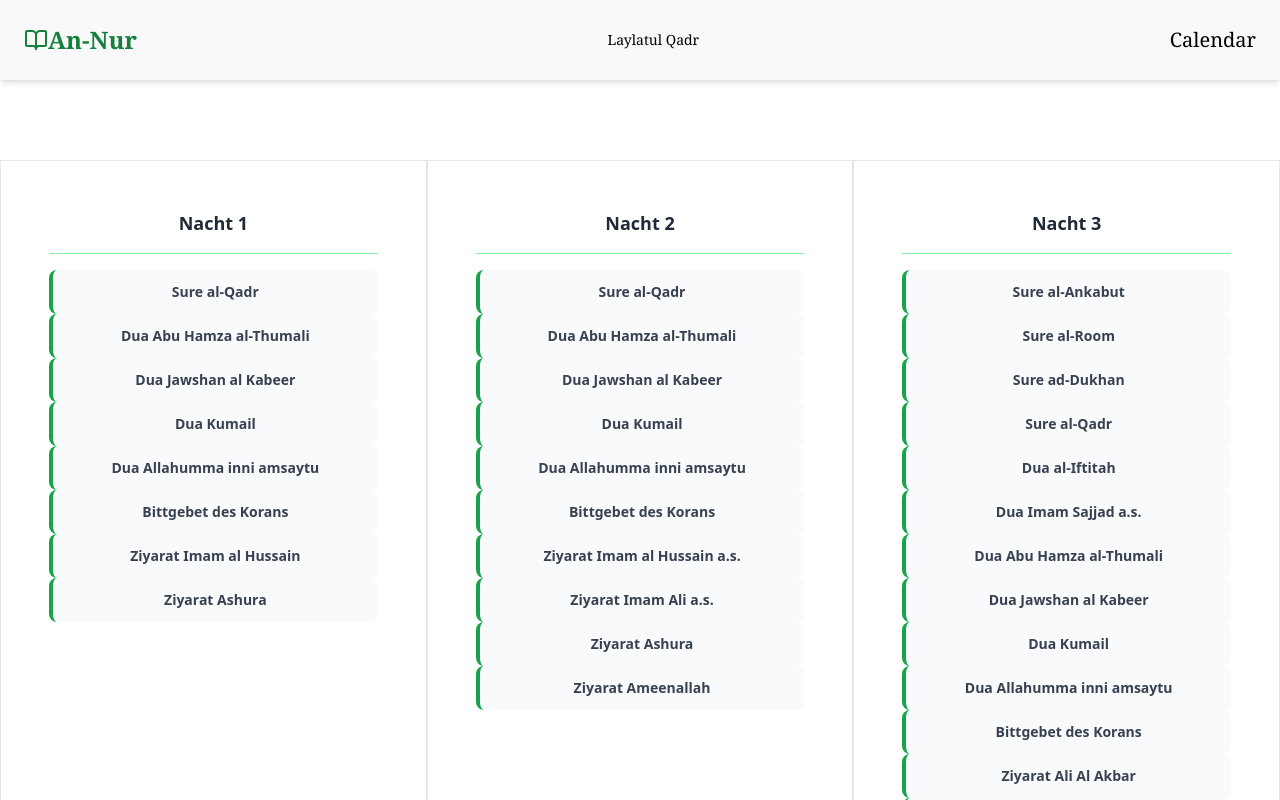
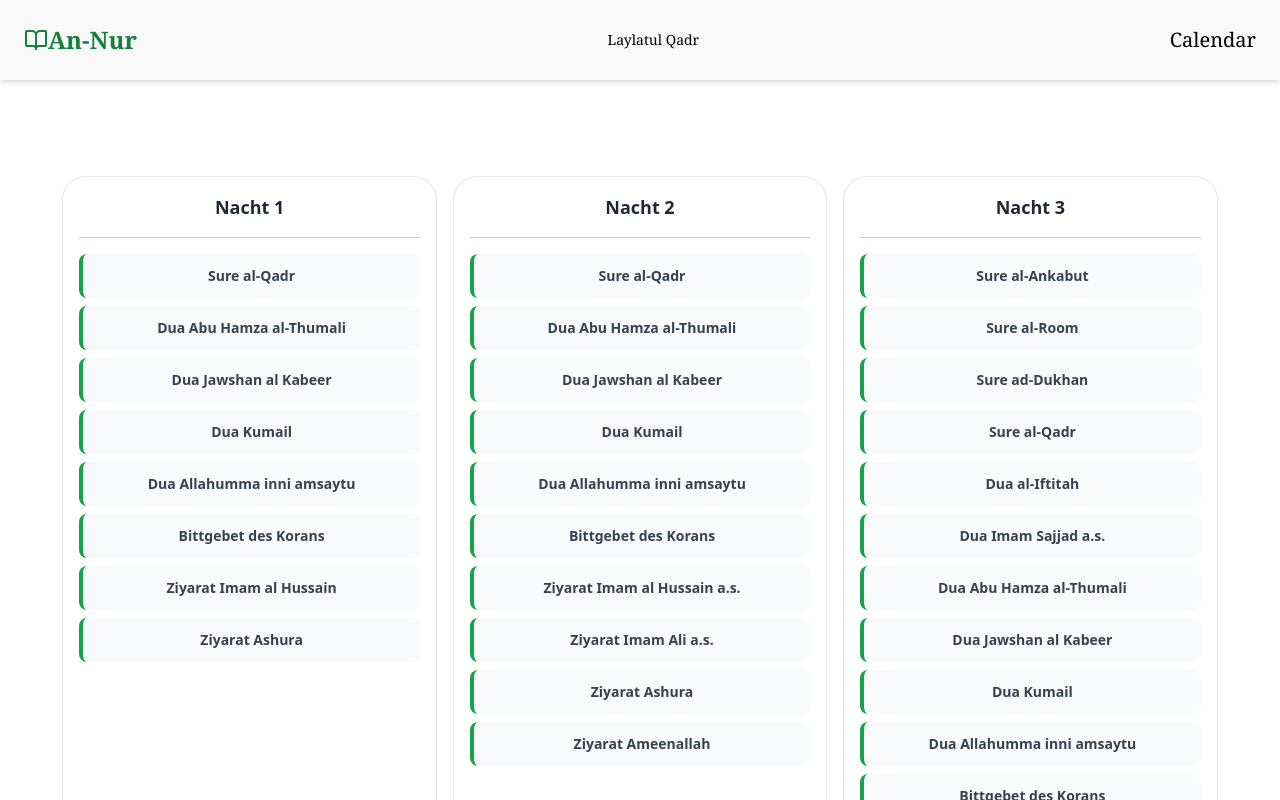
Before and after one commit to ibo-beep/An-Nur, a Nuxt app: page /laylatulqadr in a window 1280 px wide. Shown: the top 800 px of the page. Built offline with nearby package versions, Linux system fonts and the light colour scheme.

Commit message:
nochmal optimiert

```diff
--- a/app/pages/laylatulqadr.vue
+++ b/app/pages/laylatulqadr.vue
@@ -1,25 +1,27 @@
 <template>
-  <div class="flex text-center align-center mx-auto flex-row">
+  <div class="flex flex-row text-center overflow-x-auto gap-4 p-4 md:flex-wrap md:justify-center">
+
     <div
       v-for="(category, catIndex) in duaCategories"
       :key="catIndex"
-      class="bg-white p-12 rounded-4xl shadow-sm border border-gray-200 w-full"
+      class="bg-white p-4 rounded-3xl shadow-sm border border-gray-200 min-w-[280px] md:w-[30%]"
     >
       <h2 class="text-lg font-bold text-gray-800 mb-4 border-b pb-4 border-green-300">
         {{ category.name }}
       </h2>
 
-      <div class="">
+      <div class="space-y-2">
         <NuxtLink
           v-for="(item, itemIndex) in category.links"
           :key="itemIndex"
           :to="item.url"
-          class="block p-3 bg-gray-50 hover:bg-gray-300 transition-colors rounded-lg border-l-4 border-green-600 text-gray-700 text-sm font-bold"
+          class="block p-3 bg-gray-50 hover:bg-gray-200 transition-colors rounded-lg border-l-4 border-green-600 text-gray-700 text-sm font-bold truncate"
         >
           {{ item.title }}
         </NuxtLink>
       </div>
     </div>
+
   </div>
 </template>
 
@@ -28,7 +30,7 @@ const duaCategories = [
   {
     name: "Nacht 1",
     links: [
-        { title: "Sure al-Qadr", url: "/qadr" },
+      { title: "Sure al-Qadr", url: "/qadr" },
       { title: "Dua Abu Hamza al-Thumali", url: "/abu_hamza" },
       { title: "Dua Jawshan al Kabeer", url: "/jawshan" },
       { title: "Dua Kumail", url: "/kumail" },
@@ -36,8 +38,6 @@ const duaCategories = [
       { title: "Bittgebet des Korans", url: "/bittgebet_koran" },
       { title: "Ziyarat Imam al Hussain", url: "/ziyarat_hussain" },
       { title: "Ziyarat Ashura", url: "/ashura" },
-
-
     ]
   },
   {
@@ -53,7 +53,6 @@ const duaCategories = [
       { title: "Ziyarat Imam Ali a.s.", url: "/ziyarat_ali" },
       { title: "Ziyarat Ashura", url: "/ashura" },
       { title: "Ziyarat Ameenallah", url: "/ziyarat_ameenallah" },
-
     ]
   },
   {
@@ -62,9 +61,9 @@ const duaCategories = [
       { title: "Sure al-Ankabut", url: "/al_ankabut" },
       { title: "Sure al-Room", url: "/al_room" },
       { title: "Sure ad-Dukhan", url: "/ad_dukhan" },
-        { title: "Sure al-Qadr", url: "/qadr" },
-        { title: "Dua al-Iftitah", url: "/iftitah" },
-        { title: "Dua Imam Sajjad a.s.", url: "/dua_sajjad" },
+      { title: "Sure al-Qadr", url: "/qadr" },
+      { title: "Dua al-Iftitah", url: "/iftitah" },
+      { title: "Dua Imam Sajjad a.s.", url: "/dua_sajjad" },
       { title: "Dua Abu Hamza al-Thumali", url: "/abu_hamza" },
       { title: "Dua Jawshan al Kabeer", url: "/jawshan" },
       { title: "Dua Kumail", url: "/kumail" },
```
